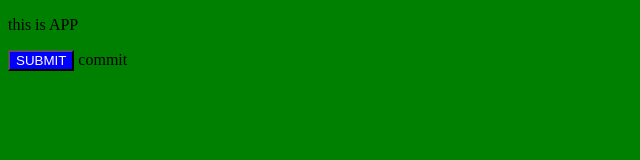
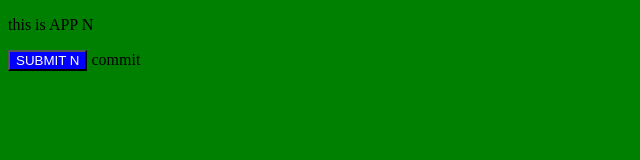
Before and after one commit to thidisi/git-tutonal, a plain HTML site: page index.html in a window 1280 px wide. Shown: the full height of the page, 0-640 px from the left. Drawn offline with Linux system fonts and the light colour scheme.

Commit message:
update index html file new

```diff
--- a/index.html
+++ b/index.html
@@ -11,13 +11,26 @@
 </head>
 
 <body>
-    <p>this is APP</p>
-    <button>SUBMIT</button>
+    <p>this is APP N </p>
+    <button>SUBMIT N</button>
 </body>
 
 </html> commit
 <!--
    Thu muc dang lam viec        Stagng Area       Commited
                                                    index.css
-                                                   index2.css                    index.html
+                                                   gitindex2.css
+                                                   index.html
+  *main
+    updated body style(git merge body-style )
+    updated index html file
+    add css files
+    add index.html file
+
+  body style
+    updated body style
+    updated index html file
+    add css files
+    add index.html file
+
 -->
```
